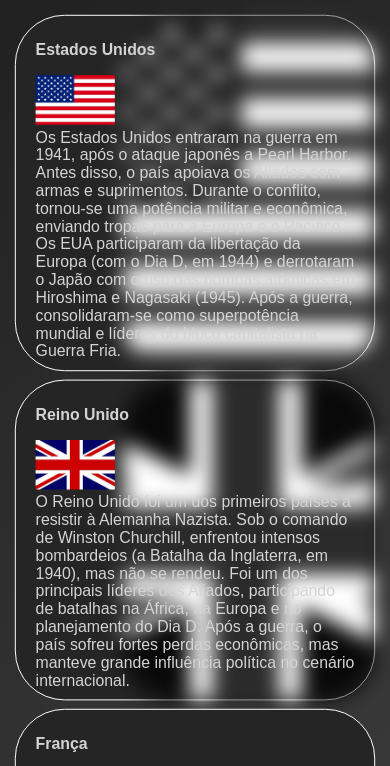
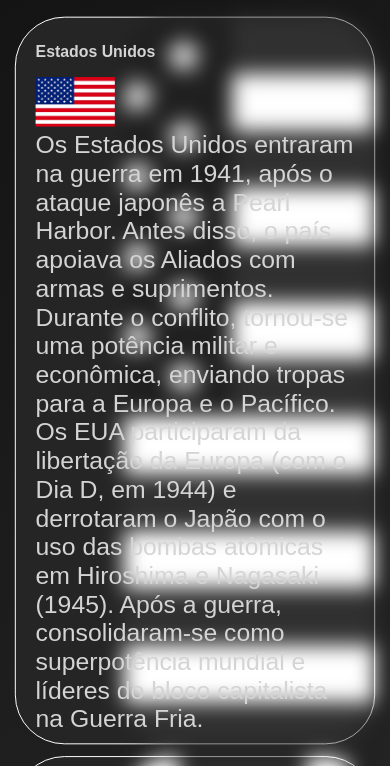
Before and after one commit to SauerPhilipi/sites-novos, a plain HTML site: page SegundaGuerra.html in a window 390 px wide. Shown: the part 1480-2246 px from the top of the page. Drawn offline with Linux system fonts and the light colour scheme.

Commit message:
arrumado tamanho da font no mobile

```diff
--- a/SegundaGuerra.css
+++ b/SegundaGuerra.css
@@ -10,17 +10,15 @@ body{
     list-style: none;
     }
 
-    html {
-    -webkit-text-size-adjust: 100%;
-    -ms-text-size-adjust: 100%;
-    }
-
-
     ul{
     display: flex;
     list-style-type: none;
     align-items: center;
     padding: 16px;
+    }
+
+    li{
+      font-size: 25px;
     }
 
     a {
```
